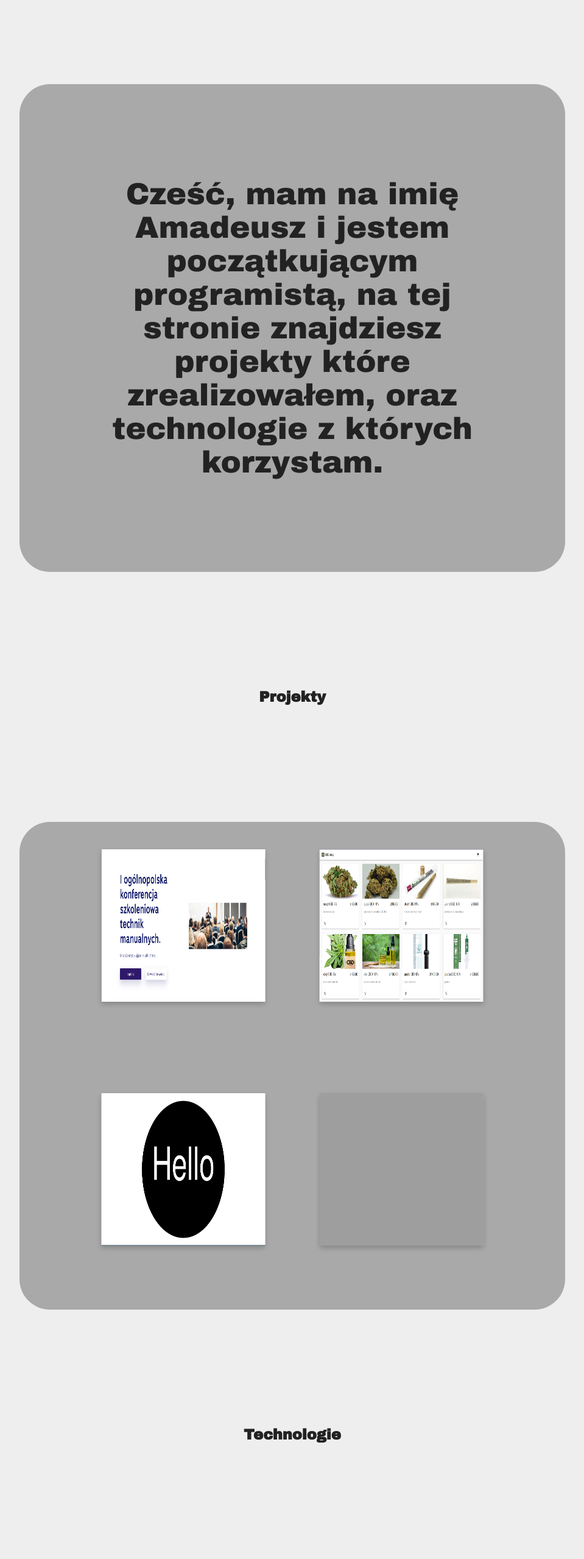
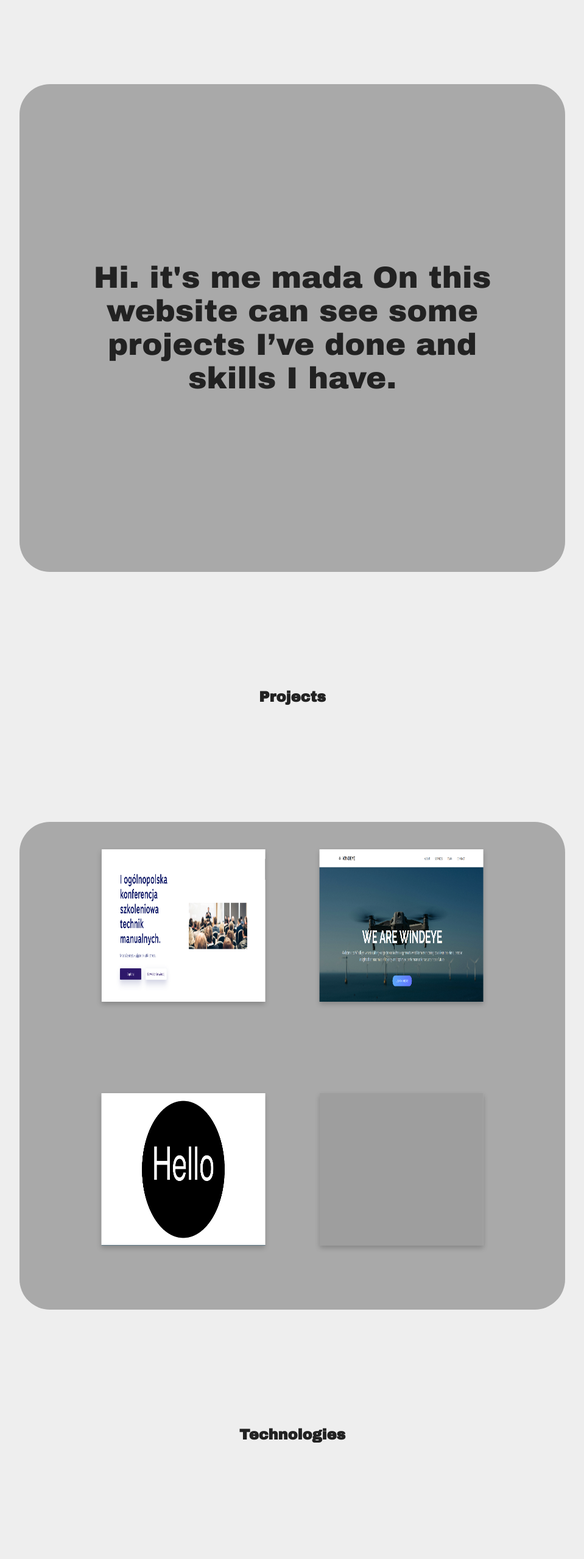
Before and after one commit to itsmemada/Portfolio, a React (Create React App) app: page / in a window 1280 px wide. Shown: the part 854-3411 px from the top of the page at 61% size, without its empty margins (160-1119 px from the left). Built offline with nearby package versions, Linux system fonts and the light colour scheme; grey boxes are pictures that could not be loaded.

Commit message:
changed text to english and change project

```diff
--- a/src/App.tsx
+++ b/src/App.tsx
@@ -17,9 +17,9 @@ function App() {
         </section>
 	</header>
       <Description />
-      <h2>Projekty</h2>
+      <h2>Projects</h2>
       <Projects />
-      <h2>Technologie</h2>
+      <h2>Technologies</h2>
       <Technologies />
       <Footer />
     </div>
--- a/src/components/description/description.tsx
+++ b/src/components/description/description.tsx
@@ -1,8 +1,7 @@
 import './description.scss'
 
 const desc =  <article className='description__content'>
-Cześć, mam na imię Amadeusz i jestem początkującym programistą,
-na tej stronie znajdziesz projekty które zrealizowałem, oraz technologie z których korzystam.
+Hi. it's me mada On this website can see some projects I’ve done and skills I have.
 </article>
 
 function Description(){
--- a/src/components/projects/projects.tsx
+++ b/src/components/projects/projects.tsx
@@ -32,22 +32,22 @@ function Projects(){
   <Project
   img={instytut_ludzi}
   name = 'Instytut ludzi'
-  desc= 'Wykonanie minimalistycznej strony internetowej typu landing page konferencji "Instytut ludzi"'
+  desc= 'Minimal landing page for "Instytut ludzi" conference'
   adress = 'http://www.instytutludzi.pl' />
 <Project
   img={CBD_shop}
-  name = 'Sklep CBD'
-  desc= 'Projekt sklepu e-commerce stworzony za pomocą biblioteki React wraz z MaterialUI, wykorzystujący infrastrukturę commercejs'
-  adress = 'https://kup-se-cbd.netlify.app/' />
+  name = 'Windeye'
+  desc= 'Landing page for windeye company wich uses drones to monitor wind turbines'
+  adress = 'https://www.windeye.pl' />
 <Project
   img={Ace}
   name = 'Acedesign'
-  desc= 'Projekt mojego portfolio graficznego, z wykorzystaniem frameworka vue'
+  desc= 'My art portfolio presented using vue'
   adress = 'https://acedesign.netlify.app' />
 <Project
   img={digital}
   name = 'Digital Organism'
-  desc= 'Projekt prostej strony internetowej wykonanej z naciskiem na minimalizm'
+  desc= 'Music collective website'
   adress = 'http://www.yth404.pl' />
 
 </section>
```
Also changed, not shown: src/assets/projects/CBD_shop.png.
